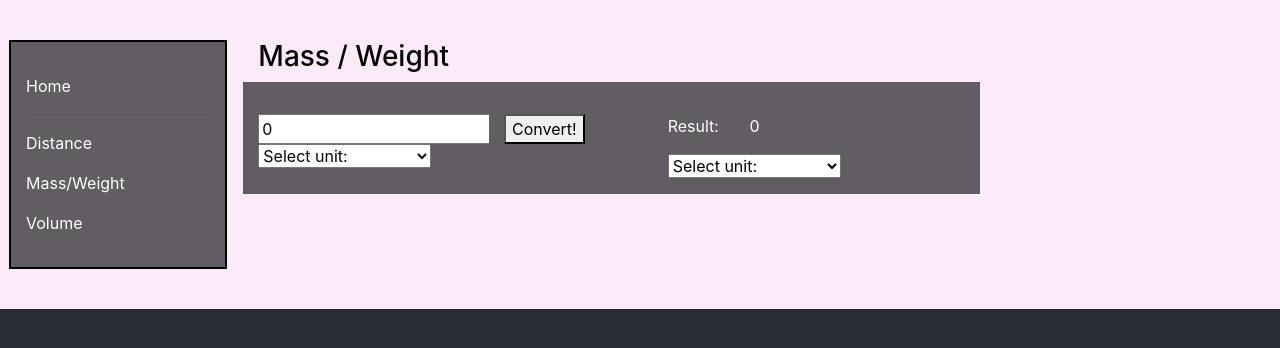
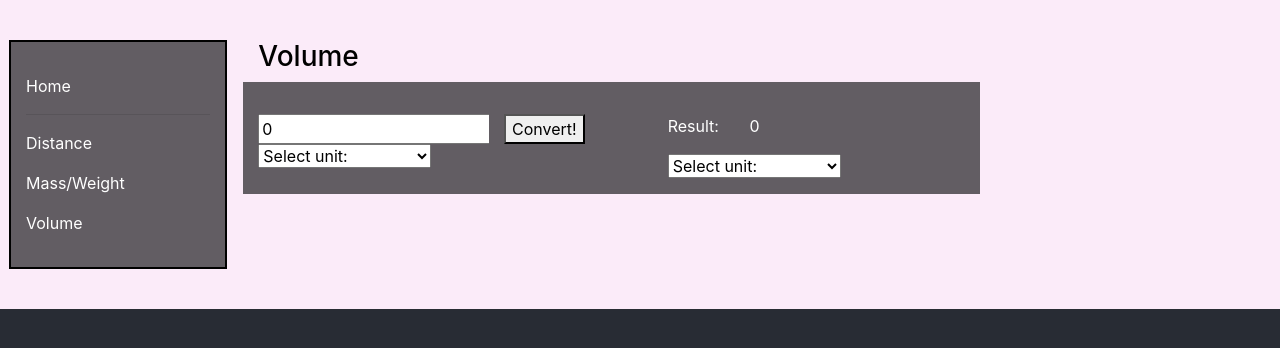
Before and after one commit to LNoeltner1/the_everything_calculator, a React (Create React App) app in the folder client/: page /Volume in a window 1280 px wide. Shown: the top 348 px of the page. Built offline with nearby package versions, Linux system fonts and the light colour scheme.

Commit message:
edited a few typos in Volume

```diff
--- a/client/src/pages/Volume.jsx
+++ b/client/src/pages/Volume.jsx
@@ -623,6 +623,7 @@ const Volume = () => {
         // IF NOTHING MATCHES
         else {
             console.log("Lauren, you done goofed");
+            alert("Error: Lauren goofed");
         }
     }
     return (
@@ -633,7 +634,7 @@ const Volume = () => {
             <div className="col-9">
                 <div className="row titleRow">
                     <div className="col-md-12">
-                        <h3>Mass / Weight</h3>
+                        <h3>Volume</h3>
                     </div>
                 </div>
                 <div className="row">
@@ -651,7 +652,7 @@ const Volume = () => {
                                 <option value="pints">pints (pt.)</option>
                                 <option value="quarts">quarts (qt.)</option>
                                 <option value="gallons">gallons (gl.)</option>
-                                <option value="ml">millileters (ml)</option>
+                                <option value="ml">milliliters (ml)</option>
                                 <option value="liters">liters (l)</option>
                                 <option value="m3">cubic meters (m^3)</option>
 
@@ -687,7 +688,7 @@ const Volume = () => {
                                 <option value="pints">pints (pt.)</option>
                                 <option value="quarts">quarts (qt.)</option>
                                 <option value="gallons">gallons (gl.)</option>
-                                <option value="ml">millileters (ml)</option>
+                                <option value="ml">milliliters (ml)</option>
                                 <option value="liters">liters (l)</option>
                                 <option value="m3">cubic meters (m^3)</option>
                             </select>
```
